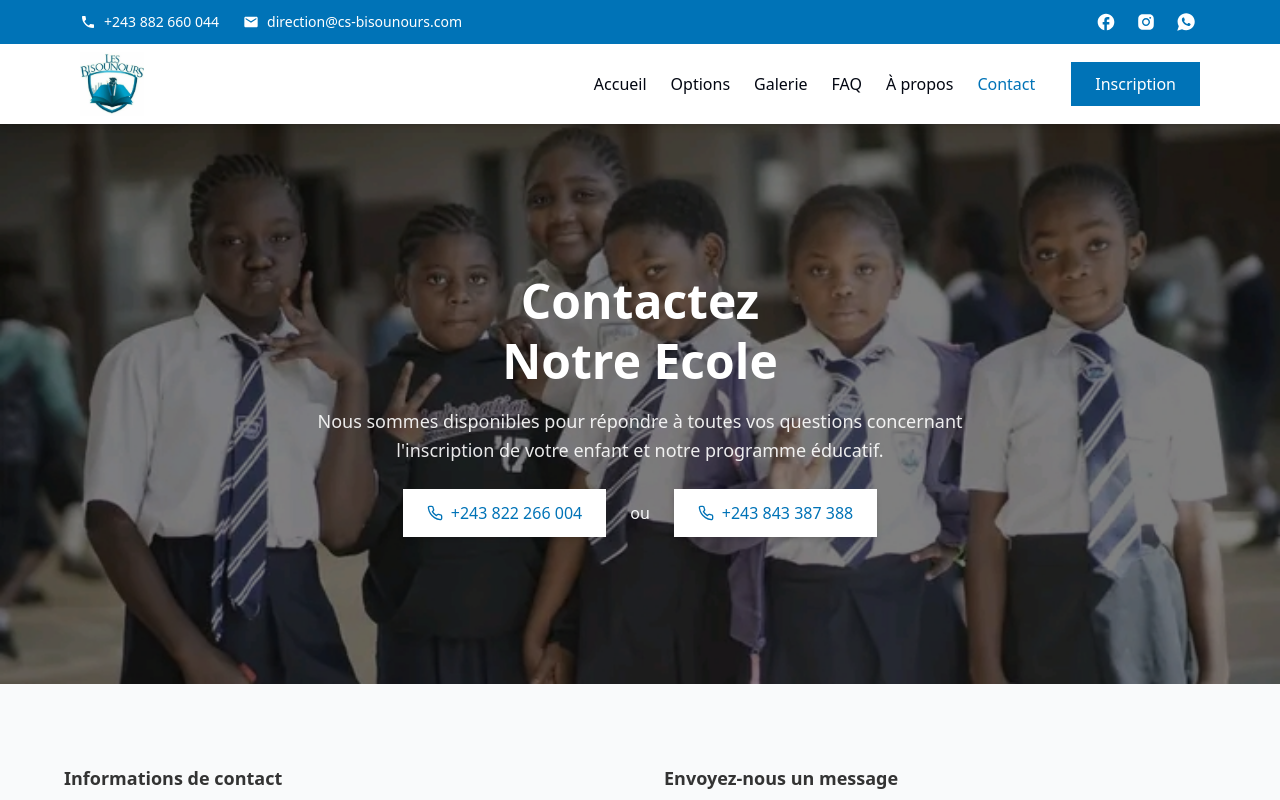
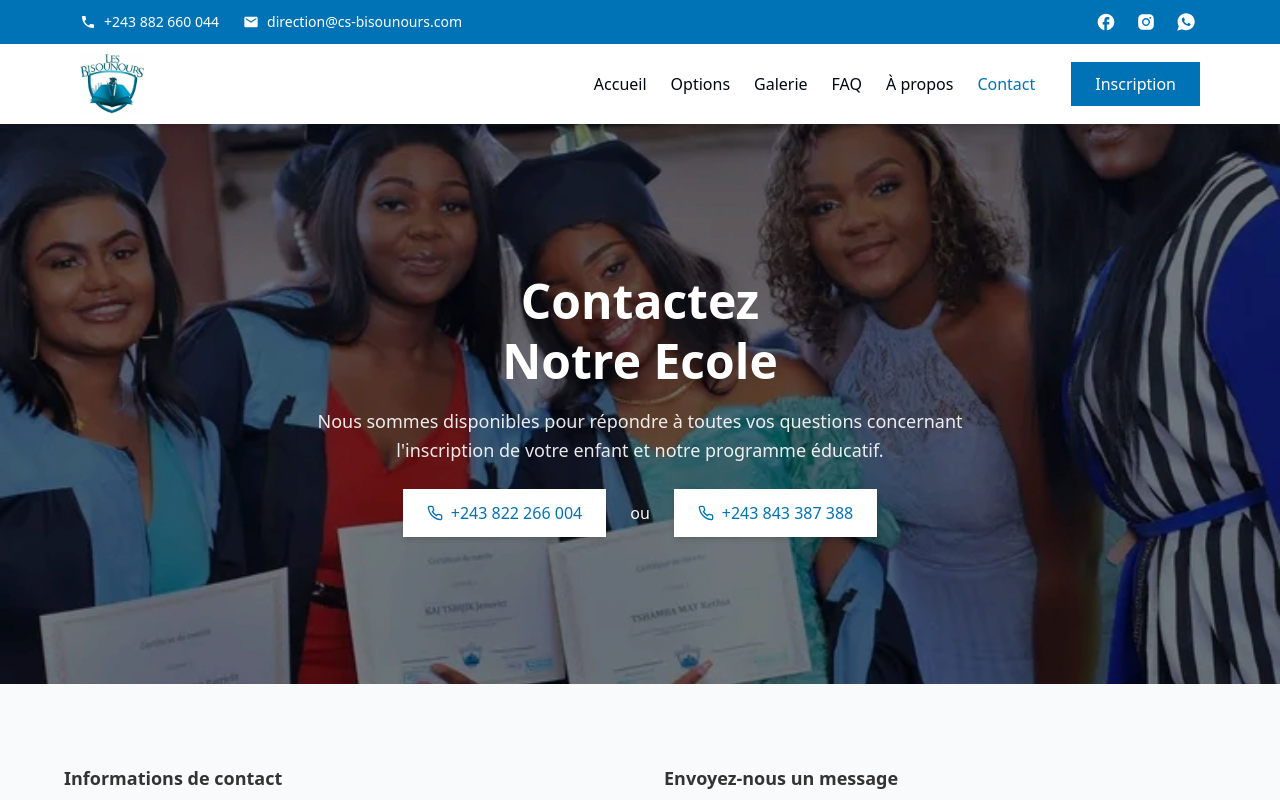
Before and after one commit to freddymk313/csbisournouse, a React (Vite) app: page /contact in a window 1280 px wide. Shown: the top 800 px of the page. Built offline with nearby package versions, Linux system fonts and the light colour scheme.

Commit message:
contact page

```diff
--- a/src/components/AboutUs.tsx
+++ b/src/components/AboutUs.tsx
@@ -59,7 +59,7 @@ export const AboutUs = () => {
   };
 
   return (
-    <section id="about" className="w-full bg-white py-12 md:py-20">
+    <section id="about" className="w-full bg-white py-12 md:py-20 overflow-hidden">
       <div className="about-container container mx-auto px-6">
         <div className="flex flex-col items-center">
           <h2 className="about-title font-bold text-2xl md:text-3xl lg:text-4xl text-[#333333] *font-['Poppins',Helvetica] mb-6 text-center">
@@ -95,9 +95,9 @@ export const AboutUs = () => {
           </div>
 
           <div className="mt-4 md:mt-8 flex justify-start">
-            <a href="#" className="flex items-center gap-2.5 border border-[#0073b7] bg-transparent hover:bg-[#0073b7] text-[#0073b7] hover:text-[#ffffff] px-8 py-3 group transition-all duration-300">
+            <a href="/apropos" className="flex items-center gap-2.5 border border-[#0073b7] bg-transparent *hover:bg-[#0073b7] text-[#0073b7] *hover:text-[#ffffff] px-8 py-3 group transition-all duration-300">
               <span>{schoolInfo.buttonText}</span>
-              <GoArrowRight className="h-4 w-4" />
+              <GoArrowRight className="h-4 w-4 group-hover:translate-x-1 transition-transform" />
             </a>
           </div>
         </div>
--- a/src/pages/ContactPage.tsx
+++ b/src/pages/ContactPage.tsx
@@ -130,7 +130,7 @@ export default function ContactPage() {
         {/* Background with overlay */}
         <div className="absolute inset-0 z-0">
           <img
-            src='/gallery/eleves.jpg'
+            src='/gallery/3.jpg'
             alt="Contactez le Complexe Scolaire Les Bisounours"
             className="w-full h-full object-cover object-center"
           />
```
